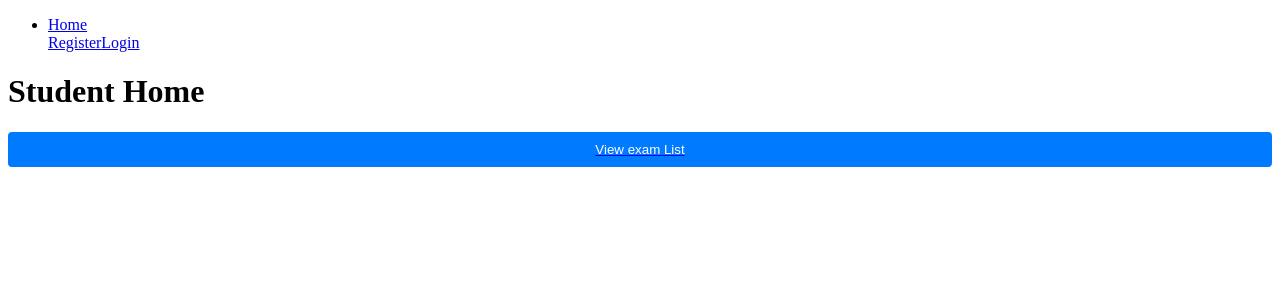
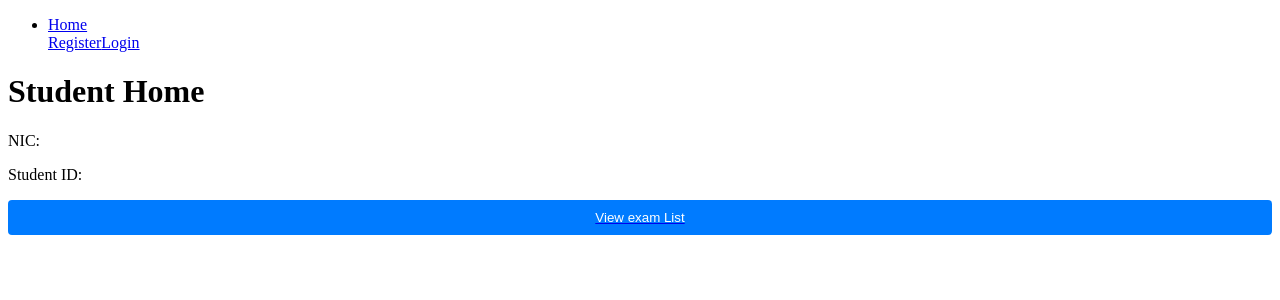
Before and after one commit to it21096570/Exam_System, a React (Create React App) app in the folder frontend/: page /studenthome in a window 1280 px wide. Shown: the top 300 px of the page. Built offline with nearby package versions, Linux system fonts and the light colour scheme; no server answers.

Commit message:
aiya i retrieve nic from login and retrieve id from student table using nic (foreign key) and pass is to answer submit page

```diff
--- a/frontend/src/pages/AnswersForQuestion.js
+++ b/frontend/src/pages/AnswersForQuestion.js
@@ -2,6 +2,8 @@
 import React, { useState, useEffect } from 'react';
 import axios from 'axios';
 import { useParams, useHistory } from 'react-router-dom';
+import { useLocation } from 'react-router-dom';
+
 
 
 
@@ -10,8 +12,14 @@ function AnswersForQuestion() {
     const [questionObject, setQuestionObject] = useState({});
     const [answers, setAnswers] = useState([]);
     let { paperId, questionId } = useParams();
+    const history = useHistory();
+    const location = useLocation();
 
-    const history = useHistory();
+    const searchParams = new URLSearchParams(location.search);
+    const studentId = searchParams.get('studentId');
+
+    console.log("Paper ID:", paperId);
+
 
     useEffect(() => {
         axios.get(`http://localhost:5001/questions/byId/${questionId}`)
@@ -31,6 +39,7 @@ function AnswersForQuestion() {
             });
     }, [questionId]);
 
+
     const handleSubmitAnswer = () => {
         const selectedAnswer = document.querySelector('input[name="answer"]:checked');
         if (selectedAnswer) {
@@ -41,9 +50,12 @@ function AnswersForQuestion() {
             const answerStatus = selectedAnswerObject.status;
             const points = answerStatus === 'Correct' ? 5 : 0;
 
+
+
             const data = {
-                studentId: 1,
-                paperId:  paperId,
+
+                studentId: studentId,
+                paperId: paperId,
                 questionId: questionId,
                 answerId: selectedAnswerObject.answerId,
                 points: points,
@@ -62,6 +74,7 @@ function AnswersForQuestion() {
 
         history.goBack();
     };
+
 
 
     return (
--- a/frontend/src/pages/Login.js
+++ b/frontend/src/pages/Login.js
@@ -1,7 +1,8 @@
 import React, { useState } from 'react';
 import axios from 'axios';
 import { useHistory } from 'react-router-dom';
-import { BrowserRouter as Router, Link, Switch, Route } from "react-router-dom";
+
+
 
 function Login() {
     const [username, setUsername] = useState('');
@@ -21,22 +22,12 @@ function Login() {
                 const role = response.data.role;
                 const nic = response.data.nic;
 
-                console.log(nic);
                 console.log(role);
 
-                const fetchStudentData = async () => {
-                    try {
-                        const studentResponse = await axios.get(`http://localhost:5001/student/${nic}`);
-                        console.log(studentResponse.data.id);
-                        history.push("/studenthome");
-                    } catch (error) {
-                        console.error("Error fetching student:", error);
-                    }
-                };
 
                 if (role === "student" || role === "Student") {
+                    history.push(`/studenthome?nic=${nic}`);
 
-                    fetchStudentData();
 
                 } else if (role === "teacher" || role === "Teacher") {
                     history.push("/teacherhome");
--- a/frontend/src/pages/SingleExam.js
+++ b/frontend/src/pages/SingleExam.js
@@ -1,15 +1,27 @@
 import React, { useState, useEffect } from 'react';
 import axios from 'axios';
 import { useParams, useHistory } from 'react-router-dom';
+import { useLocation } from 'react-router-dom';
 
-//import './SingleExam.css'; // Import the CSS file for this component
 
 function SingleExam() {
     const [paperObject, setPaperObject] = useState({});
     const [questions, setQuestions] = useState([]);
-    let { paperId } = useParams();
 
+    const location = useLocation();
     const history = useHistory();
+
+
+
+
+    const { paperId } = useParams();
+    const searchParams = new URLSearchParams(location.search);
+    const studentId = searchParams.get('studentId');
+
+    console.log("Paper ID:", paperId);
+    console.log("Student ID:", studentId);
+
+
 
     useEffect(() => {
         axios.get(`http://localhost:5001/paper/byId/${paperId}`)
@@ -30,7 +42,7 @@ function SingleExam() {
     }, [paperId]);
 
     const handleQuestionClick = (questionId) => {
-        history.push(`/answers-question/${paperId}/${questionId}`);
+        history.push(`/answers-question/${paperId}/${questionId}?studentId=${studentId}`);
     };
 
     const handleFinishPaper = () => {
--- a/frontend/src/pages/StudentExamView.js
+++ b/frontend/src/pages/StudentExamView.js
@@ -1,10 +1,17 @@
 import React, { useState, useEffect } from 'react';
 import axios from 'axios';
-import { useHistory } from 'react-router-dom';
+import { useParams, useHistory } from 'react-router-dom';
+import { useLocation } from 'react-router-dom';
+
 
 function StudentExamView() {
     const [paperList, setPaperList] = useState([]);
     const history = useHistory();
+    const location = useLocation();
+    const searchParams = new URLSearchParams(location.search);
+    const studentId = searchParams.get('studentId');
+
+    console.log(studentId)
 
     useEffect(() => {
         // Fetch paper data
@@ -19,7 +26,7 @@ function StudentExamView() {
 
     const handlePaperClick = (paperId) => {
         // Redirect to SingleExam page with paperId as a parameter
-        history.push(`/single-exam/${paperId}`);
+        history.push(`/single-exam/${paperId}?studentId=${studentId}`);
     };
 
     return (
--- a/frontend/src/pages/StudentHome.js
+++ b/frontend/src/pages/StudentHome.js
@@ -1,19 +1,40 @@
-import React from 'react'
-import { Link } from 'react-router-dom';
-
+import React, { useEffect, useState } from 'react';
+import { Link, useLocation } from 'react-router-dom';
+import axios from 'axios';
 
 function StudentHome() {
-  return (
-    <div>
+    const [studentId, setStudentId] = useState(null);
+    const location = useLocation();
+    const queryParams = new URLSearchParams(location.search);
+    const nic = queryParams.get('nic');
 
-      <h1>Student Home</h1>
+    useEffect(() => {
+        axios.get(`http://localhost:5001/student/${nic}`)
+            .then(response => {
+                // Check the response structure and data
+                console.log("Server Response:", response.data);
 
-      <Link to="/studentexamview">
-          <button className="add-exam-button">View exam List</button>
-        </Link>
+                // Update the studentId state
+                setStudentId(response.data.id);
+            })
+            .catch(error => {
+                console.error("Error fetching student id:", error);
+            });
+    }, [nic]);
 
-    </div>
-  )
+    console.log("Rendered studentId:", studentId);
+
+    return (
+        <div>
+            <h1>Student Home</h1>
+            <p>NIC: {nic}</p>
+            <p>Student ID: {studentId}</p>
+
+            <Link to={`/studentexamview/?studentId=${studentId}`}>
+                <button className="add-exam-button">View exam List</button>
+            </Link>
+        </div>
+    );
 }
 
-export default StudentHome
+export default StudentHome;
```
Also changed, not shown: 1 other file (tests, documents, lock files or other folders).
